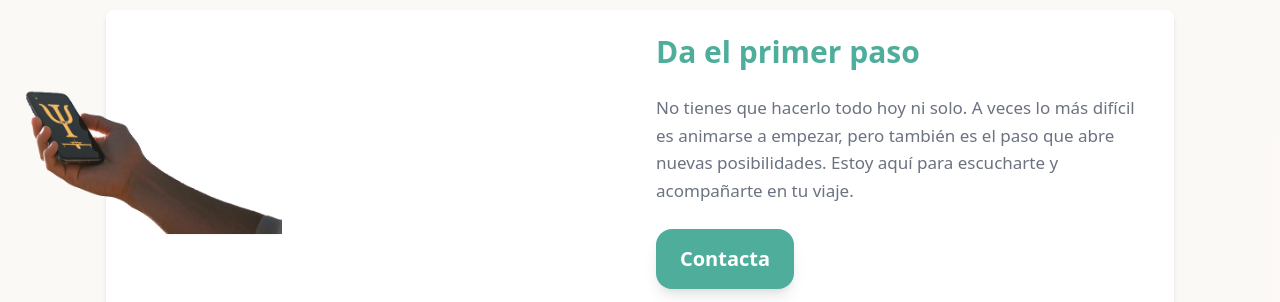
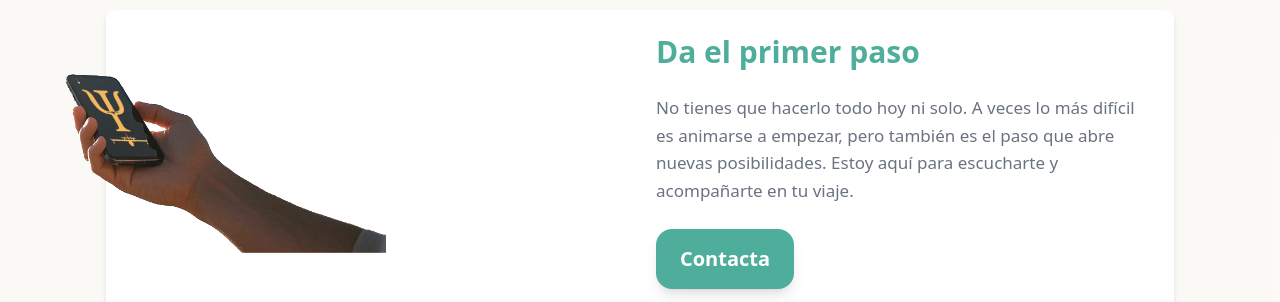
Before and after one commit to psicopiloto/psicopilotopage1, a Next.js app: page / in a window 1280 px wide. Shown: the part 3166-3468 px from the top of the page. Built offline with nearby package versions, Linux system fonts and the light colour scheme.

Commit message:
Update index.js

```diff
--- a/pages/index.js
+++ b/pages/index.js
@@ -174,7 +174,7 @@ export default function Home() {
         alt="Da el primer paso"
         width={800} // 👈 ajusta aquí el tamaño base
         height={800}
-        className="absolute -left-20 top-1/2 -translate-y-1/2 w-64 h-auto object-contain"
+        className="absolute -left-10 top-1/2 -translate-y-1/2 w-80 h-auto object-contain"
       />
 
       {/* Texto en la columna derecha */}
```
